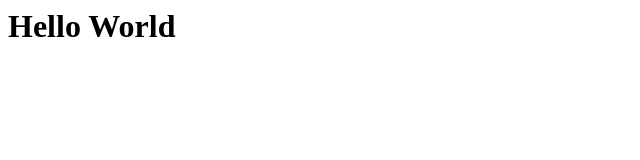
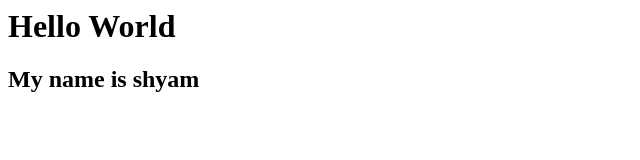
Before and after one commit to mayhs007/sample-repo, a plain HTML site: page index.html in a window 1280 px wide. Shown: the whole page, without its empty margins (0-640 px from the left). Drawn offline with Linux system fonts and the light colour scheme.

Commit message:
My name is shyam

```diff
--- a/index.html
+++ b/index.html
@@ -7,6 +7,7 @@
 <body>
 
      <h1>Hello World</h1>
+     <h2>My name is shyam</h2>
 </body>
 
 </html>
```
